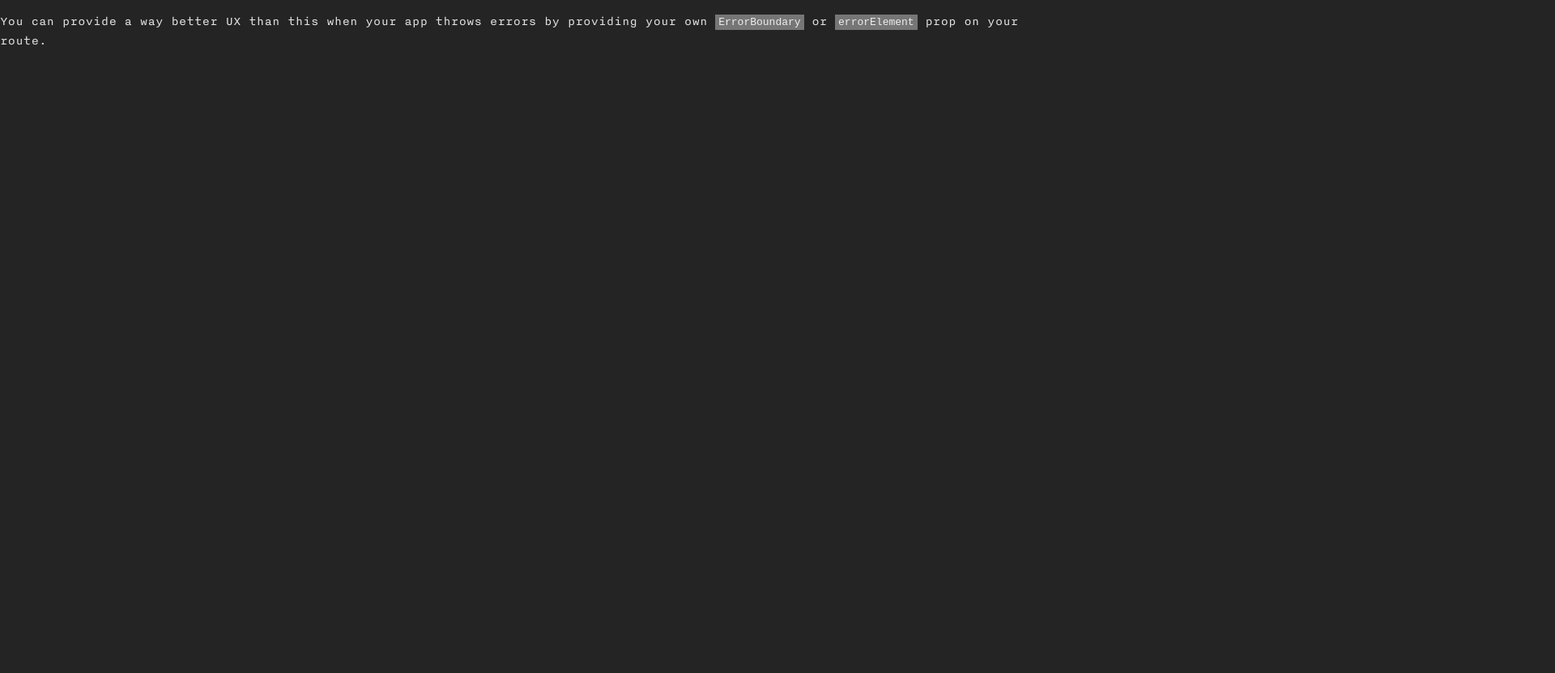
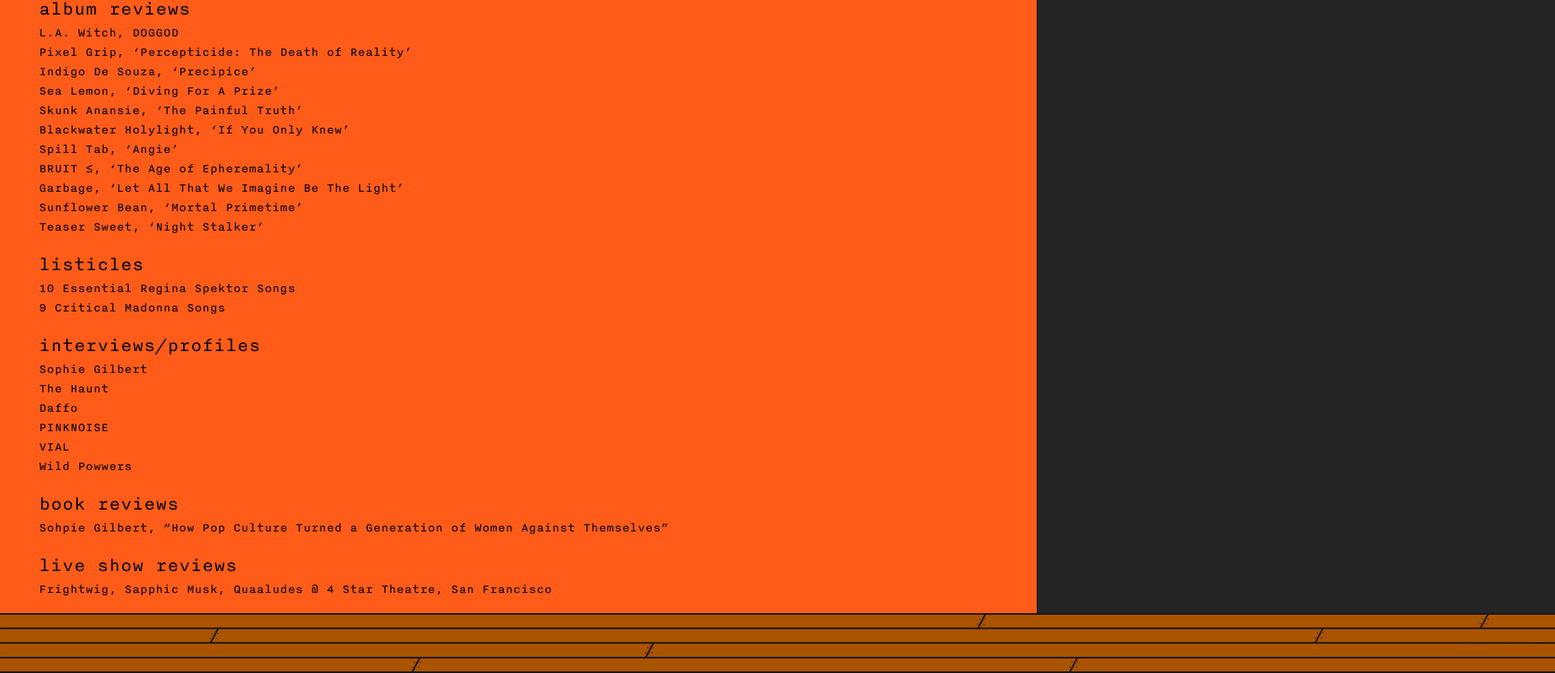
Before and after one commit to elizabethmchan2/vidsandthetripps, a React (Vite) app: page /writings in a window 1280 px wide. Before the commit this address had no page. Shown: the part 148-980 px from the top of the page at 81% size, 1920 px wide, since content can reach past the window. Before the commit the page ends 820 px from the top, so only its background shows below. Built offline with nearby package versions, Linux system fonts and the light colour scheme.

Commit message:
add writings page and more style tweaks

```diff
--- a/src/MainContainer/MainContainer.scss
+++ b/src/MainContainer/MainContainer.scss
@@ -1,12 +1,10 @@
 @use '../common.scss' as *;
 
 .mainContainer {
-  height: 100%;
   display: flex;
   flex-direction: column;
-  background-color: $orange;
   background: #ff5c19;
-  overflow: hidden;
+  min-height: 100%;
 
   .facePoster {
     width: 100px;
@@ -17,6 +15,7 @@
     display: flex;
     justify-content: space-around;
     padding: 0 3rem;
+    margin: 1rem 0;
 
     .nav {
       display: flex;
@@ -38,12 +37,36 @@
     }
   }
 
-  .mainContainerChildren {
+  .mainContainerChildrenContainer {
     display: flex;
+    flex-direction: column;
     flex-grow: 1;
-    min-width: 0;
-    min-height: 0;
-    padding: 0 3rem 3rem 3rem;
-    margin-left: 3rem;
+    padding: 0 3rem;
+
+    .mainContainerChildren {
+      // overflow: scroll;
+    }
+
+    .leftWall {
+      position: absolute;
+      left: 0;
+      bottom: 0;
+      z-index: 1;
+    }
+  }
+
+  footer {
+    display: flex;
+    flex-direction: column;
+
+    .floor {
+      // z-index: 0;
+    }
   }
 }
+
+// custom classnames for main container
+.childrenContainerHomePage {
+  justify-content: flex-end;
+  margin-bottom: -4rem;
+}
--- a/src/MainContainer/MainContainer.tsx
+++ b/src/MainContainer/MainContainer.tsx
@@ -2,14 +2,19 @@
 import Face from '../assets/home/Face';
 import LeftWall from '../assets/home/LeftWall';
 import Floor from '../assets/home/Floor';
-
 import './MainContainer.scss';
 
-const MainContainer = ({ children }: { children: React.ReactNode }) => {
+const MainContainer = ({
+  children,
+  childrenContainerClassname,
+}: {
+  children: React.ReactNode;
+  childrenContainerClassname?: string;
+}) => {
   return (
     <div className="mainContainer">
       <nav className="navbar">
-        <ul className="nav navbar-nav">
+        <ul className="nav">
           <li className="nav-item">
             <a className="nav-link" href="/home">
               <Face className="facePoster" />
@@ -26,7 +31,7 @@
             </a>
           </li>
           <li className="nav-item">
-            <a className="nav-link" href="#">
+            <a className="nav-link" href="/writings">
               Writings
             </a>
           </li>
@@ -42,11 +47,17 @@
           </li>
         </ul>
       </nav>
-      <div className="mainContainerChildren">
-        {children}
-        <LeftWall className="leftWall" />
+      <div
+        className={`mainContainerChildrenContainer ${childrenContainerClassname || ''}`}
+      >
+        <div className="mainContainerChildren">
+          {/* <LeftWall className="leftWall" /> */}
+          {children}
+        </div>
+      </div>
+      <footer>
         <Floor className="floor" />
-      </div>
+      </footer>
     </div>
   );
 };
--- a/src/index.css
+++ b/src/index.css
@@ -9,7 +9,7 @@
   font-weight: 400;
 
   color-scheme: light dark;
-  color: rgba(255, 255, 255, 0.87);
+  color: black;
   background-color: #242424;
 
   font-synthesis: none;
@@ -34,6 +34,8 @@
 
 * {
   box-sizing: border-box;
+  margin: 0;
+  padding: 0;
 }
 
 html,
--- a/src/main.tsx
+++ b/src/main.tsx
@@ -6,6 +6,7 @@
 import { createBrowserRouter, RouterProvider } from 'react-router';
 import AskVids from './screens/AskVids/AskVids.tsx';
 import Bio from './screens/Bio/Bio.tsx';
+import Writings from './screens/Writings/Writings.tsx';
 
 const router = createBrowserRouter([
   {
@@ -24,6 +25,10 @@
     path: 'bio',
     element: <Bio />,
   },
+  {
+    path: 'writings',
+    element: <Writings />,
+  },
   // TODO: add 404 screen
 ]);
 
--- a/src/screens/Bio/Bio.tsx
+++ b/src/screens/Bio/Bio.tsx
@@ -10,8 +10,8 @@
           <p>
             Vida Hasson is a writer, music critic, and zine artist based in
             Seattle and San Francisco. Her writing has appeared in Razorcake,
-            Our Culture, New Noise Magazine, The Line of Best Fit, and Under the
-            Radar. She specializes in feminist punk music.
+            Our Culture Mag, New Noise Magazine, The Line of Best Fit, and Under
+            the Radar. She specializes in feminist punk music.
           </p>
         </div>
         <div className="bioRight">
--- a/src/screens/Home/Home.scss
+++ /dev/null
@@ -1,16 +0,0 @@
-@use '../../common.scss' as *;
-
-.leftWall,
-.floor {
-  position: absolute;
-  left: 0;
-  bottom: 0;
-}
-
-.leftWall {
-  z-index: 1;
-}
-
-.floor {
-  z-index: 0;
-}
--- a/src/screens/Home/Home.tsx
+++ b/src/screens/Home/Home.tsx
@@ -1,11 +1,8 @@
 import WallPosters from './WallPosters/WallPosters';
 import MainContainer from '../../MainContainer/MainContainer';
-
-import './Home.scss';
-
 const Home = () => {
   return (
-    <MainContainer>
+    <MainContainer childrenContainerClassname="childrenContainerHomePage">
       <WallPosters />
     </MainContainer>
   );
--- a/src/screens/Home/WallPosters/WallPosters.scss
+++ b/src/screens/Home/WallPosters/WallPosters.scss
@@ -2,7 +2,6 @@
 @use './sharedWorkStyles.scss' as *;
 
 .wallPosters {
-  z-index: 2;
   grid-area: works;
   height: 100%;
   display: grid;
@@ -76,7 +75,9 @@
     align-items: center;
 
     .cdPlayer {
-      margin-bottom: -0.05rem;
+      margin-bottom: -0.1rem;
+      display: flex;
+      width: 65%;
     }
 
     .recordArchive {
@@ -90,8 +91,8 @@
     width: 100%;
     position: relative;
 
-    $recordHeight: 170px;
-    $recordWidth: 135px;
+    $recordHeight: 100%;
+    $recordWidth: 80%;
     img {
       height: $recordHeight;
       width: $recordWidth;
--- /dev/null
+++ b/src/screens/Writings/Writings.scss
@@ -0,0 +1,22 @@
+.writings {
+  display: flex;
+  flex-direction: column;
+
+  h2 {
+    text-transform: lowercase;
+  }
+
+  .section {
+    margin-bottom: 1rem;
+
+    .sectionList {
+      list-style-type: none;
+      margin: 0;
+      padding: 0;
+
+      li > a {
+        color: black;
+      }
+    }
+  }
+}
--- /dev/null
+++ b/src/screens/Writings/Writings.tsx
@@ -0,0 +1,248 @@
+import MainContainer from '../../MainContainer/MainContainer';
+import './Writings.scss';
+
+const AlbumReviews = () => {
+  return (
+    <section className="section">
+      <h2> Album Reviews </h2>
+      <ul className="sectionList">
+        <li>
+          <a
+            href="https://ourculturemag.com/2025/04/05/album-review-l-a-witch-doggod/"
+            target="_blank"
+          >
+            L.A. Witch, DOGGOD
+          </a>
+        </li>
+        <li>
+          <a
+            href="https://ourculturemag.com/2025/06/16/album-review-pixel-grip-percepticide-the-death-of-reality/"
+            target="_blank"
+          >
+            Pixel Grip, ‘Percepticide: The Death of Reality’
+          </a>
+        </li>
+        <li>
+          <a
+            href="https://ourculturemag.com/2025/07/24/album-review-indigo-de-souza-precipice/"
+            target="_blank"
+          >
+            Indigo De Souza, ‘Precipice’
+          </a>
+        </li>
+        <li>
+          <a
+            href="https://newnoisemagazine.com/reviews/album-review-sea-lemon-diving-for-a-prize/"
+            target="_blank"
+          >
+            Sea Lemon, ‘Diving For A Prize’
+          </a>
+        </li>
+        <li>
+          <a
+            href="https://newnoisemagazine.com/reviews/skunk-anansie-the-painful-truth/"
+            target="_blank"
+          >
+            Skunk Anansie, ‘The Painful Truth’
+          </a>
+        </li>
+
+        <li>
+          <a
+            href="https://newnoisemagazine.com/reviews/ep-review-blackwater-holylight-if-you-only-knew//"
+            target="_blank"
+          >
+            Blackwater Holylight, ‘If You Only Knew’
+          </a>
+        </li>
+
+        <li>
+          <a
+            href="https://newnoisemagazine.com/reviews/spill-tab-angie/"
+            target="_blank"
+          >
+            Spill Tab, ‘Angie’
+          </a>
+        </li>
+
+        <li>
+          <a
+            href="https://newnoisemagazine.com/reviews/bruit-%E2%89%A4-the-age-of-ephemerality/"
+            target="_blank"
+          >
+            BRUIT ≤, ‘The Age of Epheremality’
+          </a>
+        </li>
+
+        <li>
+          <a
+            href="https://ourculturemag.com/2025/05/30/album-review-garbage-let-all-that-we-imagine-be-the-light/"
+            target="_blank"
+          >
+            Garbage, ‘Let All That We Imagine Be The Light’
+          </a>
+        </li>
+
+        <li>
+          <a
+            href="https://newnoisemagazine.com/reviews/sunflower-bean-mortal-primetime/"
+            target="_blank"
+          >
+            Sunflower Bean, ‘Mortal Primetime’
+          </a>
+        </li>
+
+        <li>
+          <a
+            href="https://newnoisemagazine.com/reviews/teaser-sweet-night-stalker/"
+            target="_blank"
+          >
+            Teaser Sweet, ‘Night Stalker’
+          </a>
+        </li>
+      </ul>
+    </section>
+  );
+};
+
+const Listicles = () => {
+  return (
+    <section className="section">
+      <h2> Listicles </h2>
+      <ul className="sectionList">
+        <li>
+          <a
+            href="https://ourculturemag.com/2025/05/21/vinyl-reissues-10-essential-regina-spektor-songs/"
+            target="_blank"
+          >
+            10 Essential Regina Spektor Songs
+          </a>
+        </li>
+        <li>
+          <a
+            href="https://ourculturemag.com/2025/07/29/9-critical-madonna-songs/"
+            target="_blank"
+          >
+            9 Critical Madonna Songs
+          </a>
+        </li>
+      </ul>
+    </section>
+  );
+};
+
+const InterviewsAndProfiles = () => {
+  return (
+    <section className="section">
+      <h2> Interviews/Profiles </h2>
+      <ul className="sectionList">
+        <li>
+          <a
+            href="https://ourculturemag.com/2025/04/26/author-spotlight-sophie-gilbert/"
+            target="_blank"
+          >
+            Sophie Gilbert
+          </a>
+        </li>
+
+        <li>
+          <a
+            href="https://newnoisemagazine.com/interviews/the-haunt-new-addiction/"
+            target="_blank"
+          >
+            The Haunt
+          </a>
+        </li>
+
+        <li>
+          <a
+            href="https://www.thelineofbestfit.com/features/interviews/daffo-is-on-the-rise-interview"
+            target="_blank"
+          >
+            Daffo
+          </a>
+        </li>
+
+        <li>
+          <a
+            href="https://newnoisemagazine.com/interviews/pinknoise-humankind-ep/"
+            target="_blank"
+          >
+            PINKNOISE
+          </a>
+        </li>
+
+        <li>
+          <a
+            href="https://razorcake.org/razorcake-137-featuring-night-court-melissa-cody-good-grief-vial-and-mick-collins-part-two/"
+            target="_blank"
+          >
+            VIAL
+          </a>
+        </li>
+
+        <li>
+          <a
+            href="https://razorcake.org/razorcake-147-featuring-blind-adam-and-the-federal-league-the-alley-cats-sicko-wild-powwers-and-amir-h-fallah/"
+            target="_blank"
+          >
+            Wild Powwers
+          </a>
+        </li>
+      </ul>
+    </section>
+  );
+};
+
+const BookReviews = () => {
+  return (
+    <section className="section">
+      <h2> Book Reviews </h2>
+      <ul className="sectionList">
+        <li>
+          <a
+            href="https://ourculturemag.com/2025/04/29/book-review-sophie-gilbert-girl-on-girl-how-pop-culture-turned-a-generation-of-women-against-themselves/"
+            target="_blank"
+          >
+            Sohpie Gilbert, “How Pop Culture Turned a Generation of Women
+            Against Themselves”
+          </a>
+        </li>
+      </ul>
+    </section>
+  );
+};
+
+const LiveShowReviews = () => {
+  return (
+    <section className="section">
+      <h2> Live Show Reviews </h2>
+      <ul className="sectionList">
+        <li>
+          <a
+            href="https://www.undertheradarmag.com/reviews/frightwig_4_star_theatre_san_francisco_usa_june_7_2025"
+            target="_blank"
+          >
+            Frightwig, Sapphic Musk, Quaaludes @ 4 Star Theatre, San Francisco
+          </a>
+        </li>
+      </ul>
+    </section>
+  );
+};
+
+const Writings = () => {
+  return (
+    <MainContainer>
+      <div className="writings">
+        <AlbumReviews />
+        <Listicles />
+        <InterviewsAndProfiles />
+        <BookReviews />
+        <LiveShowReviews />
+      </div>
+    </MainContainer>
+  );
+};
+
+export default Writings;
```
